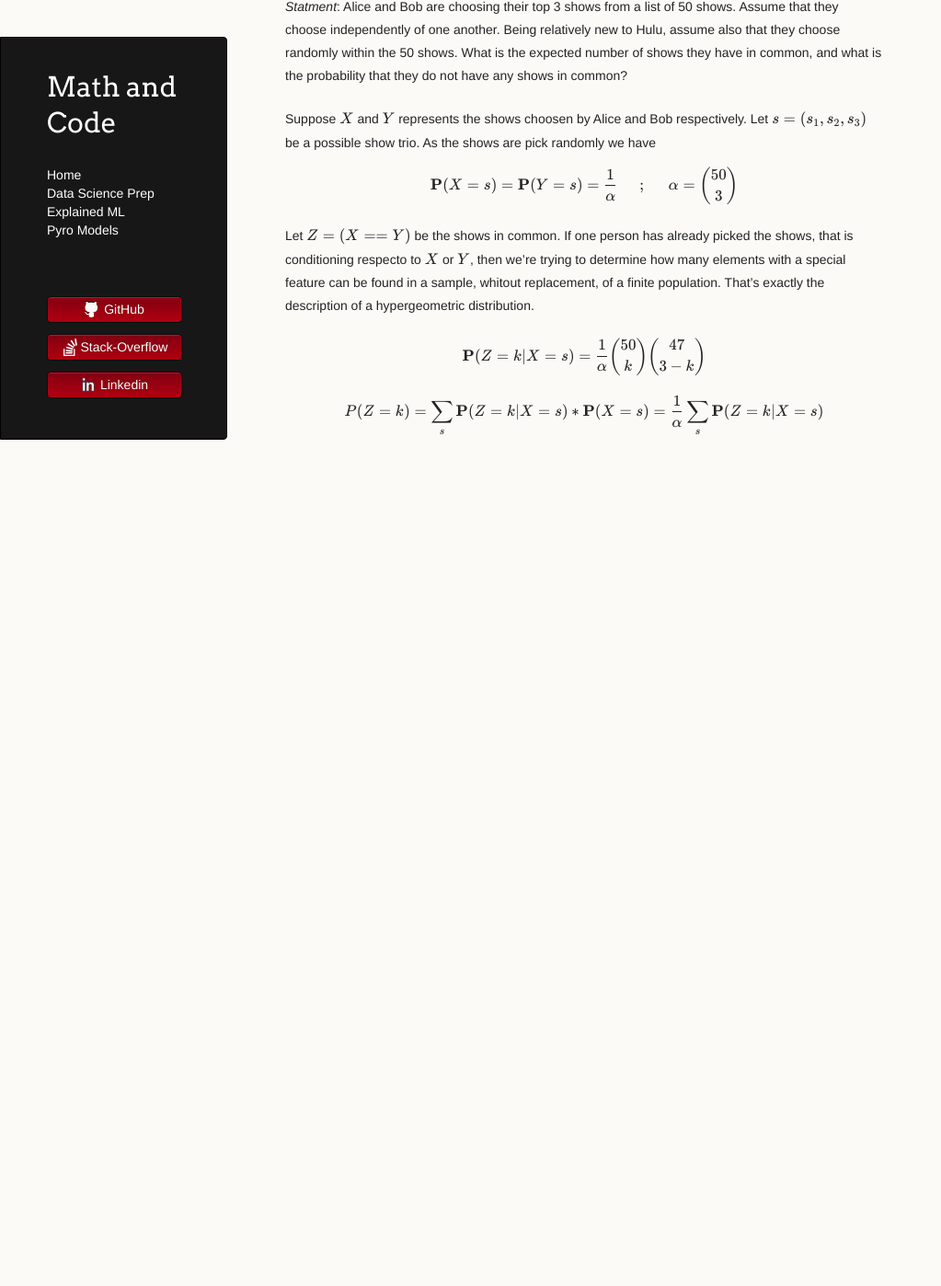
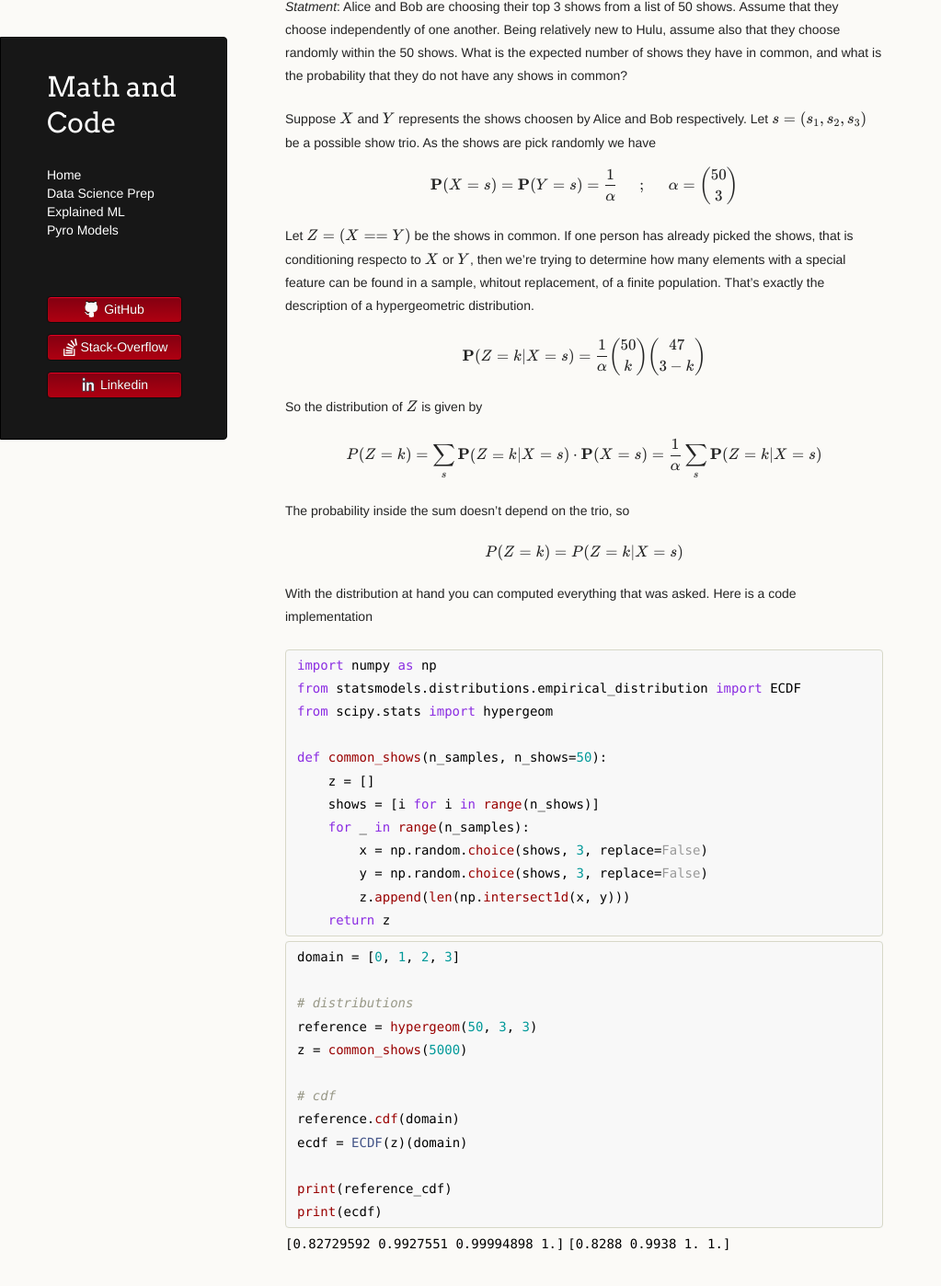
Before and after one commit to LemonPy29/LemonPy29.github.io, a Jekyll site: the page built from data-science-prep/probability-statistic.md, in a window 1280 px wide and 1400 px high, scrolled down 1276 px. Shown: the whole window at 92% size, without its empty margins (0-1023 px from the left). Built offline with Jekyll 4.4.1, drawn with Linux system fonts in a browser that asks for light colours; nearby versions of some CDN libraries; the repository's description, which GitHub fills in, is left out; before the commit the page ends 1871 px from its top, so only the background shows below that.

Commit message:
Update probability-statistic.md

````diff
--- a/data-science-prep/probability-statistic.md
+++ b/data-science-prep/probability-statistic.md
@@ -66,6 +66,48 @@ Let \\( Z = (X == Y) \\) be the shows in common. If one person has already picke
 \textbf{P}(Z = k|X = s) = \frac{1}{\alpha}\binom{50}{k}\binom{47}{3-k}
 \\]
 
+So the distribution of \\( Z \\) is given by
+
 \\[
-P(Z = k)  = \sum_{s} \textbf{P}(Z = k|X = s) * \textbf{P}(X = s) = \frac{1}\{\alpha} \sum_{s} \textbf{P}(Z = k|X = s)
+P(Z = k)  = \sum_{s} \textbf{P}(Z = k|X = s) \cdot \textbf{P}(X = s) = \frac{1}\{\alpha} \sum_{s} \textbf{P}(Z = k|X = s)
 \\]
+
+The probability inside the sum doesn't depend on the trio, so
+
+\\[
+P(Z = k) = P(Z = k| X = s)
+\\]
+
+With the distribution at hand you can computed everything that was asked. Here is a code implementation
+
+```python
+import numpy as np
+from statsmodels.distributions.empirical_distribution import ECDF
+from scipy.stats import hypergeom
+
+def common_shows(n_samples, n_shows=50):
+    z = []
+    shows = [i for i in range(n_shows)]
+    for _ in range(n_samples):
+        x = np.random.choice(shows, 3, replace=False)
+        y = np.random.choice(shows, 3, replace=False)
+        z.append(len(np.intersect1d(x, y)))
+    return z
+```
+
+```python
+domain = [0, 1, 2, 3]
+
+# distributions
+reference = hypergeom(50, 3, 3)
+z = common_shows(5000)
+
+# cdf
+reference.cdf(domain)
+ecdf = ECDF(z)(domain)
+
+print(reference_cdf)
+print(ecdf)
+```
+`[0.82729592 0.9927551  0.99994898 1.]`
+`[0.8288 0.9938 1.     1.]`
````
